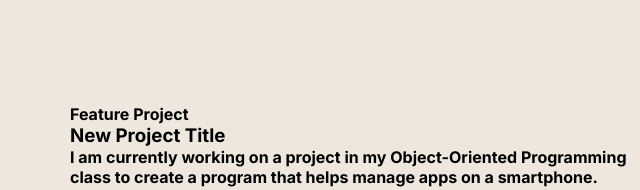
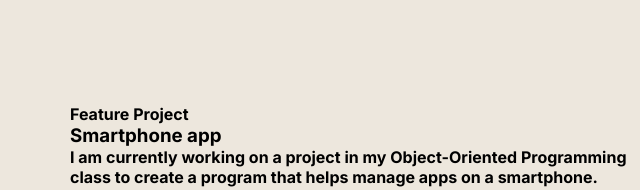
Before and after one commit to Aboubacarkeit/Porfolio, a plain HTML site: page Personal_Portfolio_Website-master/index.html in a window 1280 px wide. Shown: the part 2000-2190 px from the top of the page, 0-640 px from the left. Drawn offline with Linux system fonts and the light colour scheme.

Commit message:
Updated portfolio with new images, updated index.html and style.css, and cleaned up unused assets

```diff
--- a/Personal_Portfolio_Website-master/index.html
+++ b/Personal_Portfolio_Website-master/index.html
@@ -114,7 +114,7 @@
                 </div>
                 <div class="project_text">
                     <h4>Feature Project</h4>
-                    <h3>New Project Title</h3>
+                    <h3>Smartphone app</h3>
                     <p>I am currently working on a project in my Object-Oriented Programming class to create a program that helps manage apps on a smartphone.</p>
                     <p>Type what technology you used:</p>
                     <ul>
```
